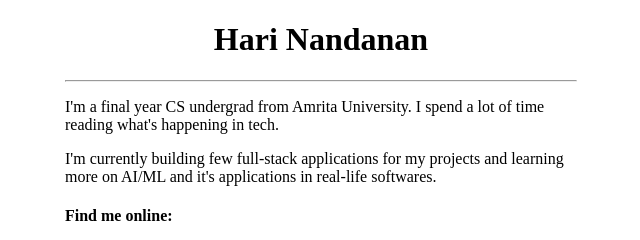
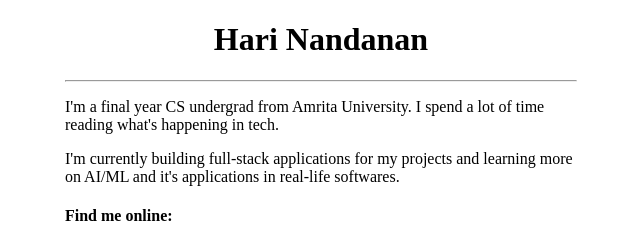
Before and after one commit to hari-nandanan/personal-website, a plain HTML site: page index.html in a window 1280 px wide. Shown: the top 240 px of the page, without its empty margins (319-959 px from the left). Drawn offline with Linux system fonts and the light colour scheme.

Commit message:
Update index.html

```diff
--- a/index.html
+++ b/index.html
@@ -14,7 +14,7 @@
     <p>I'm a final year CS undergrad from Amrita University.
 
         I spend a lot of time reading what's happening in tech.</p>
-        <p>I'm currently building few full-stack applications for my projects and learning more
+        <p>I'm currently building full-stack applications for my projects and learning more
             on AI/ML and it's applications in real-life softwares.
 </p>
         <h4>Find me online: </h4>
```
